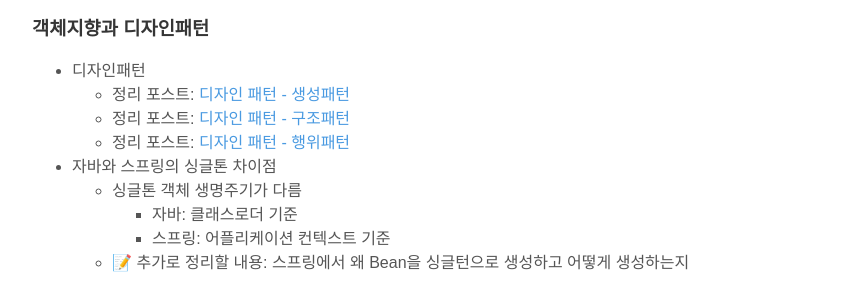
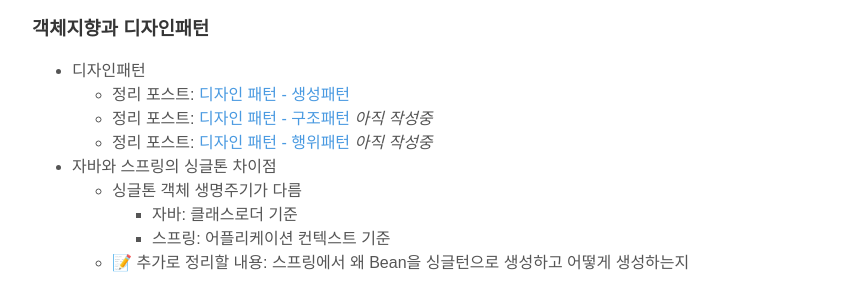
Before and after one commit to suhyunsim/suhyunsim.github.io, a Jekyll site: the page built from _posts/2021-08-03-TIL.md, in a window 1280 px wide. Shown: the part 603-900 px from the top of the page, without its empty margins (208-1071 px from the left). Built offline with Jekyll 4.4.1, drawn with Linux system fonts in a browser that asks for light colours; comment, search, counter and statistics services are not loaded.

Commit message:
docs: 포스트 내용 추가

```diff
--- a/_posts/2021-08-03-TIL.md
+++ b/_posts/2021-08-03-TIL.md
@@ -20,8 +20,8 @@ tag: [TIL]
 ### 객체지향과 디자인패턴
 - 디자인패턴
     * 정리 포스트: [디자인 패턴 - 생성패턴](https://suhyunsim.github.io/2021-08-03/%EB%94%94%EC%9E%90%EC%9D%B8%ED%8C%A8%ED%84%B4-%EC%83%9D%EC%84%B1%ED%8C%A8%ED%84%B4)
-    * 정리 포스트: [디자인 패턴 - 구조패턴]()
-    * 정리 포스트: [디자인 패턴 - 행위패턴]()
+    * 정리 포스트: [디자인 패턴 - 구조패턴]() *아직 작성중*
+    * 정리 포스트: [디자인 패턴 - 행위패턴]() *아직 작성중*
 * 자바와 스프링의 싱글톤 차이점
   * 싱글톤 객체 생명주기가 다름
     * 자바: 클래스로더 기준
```
